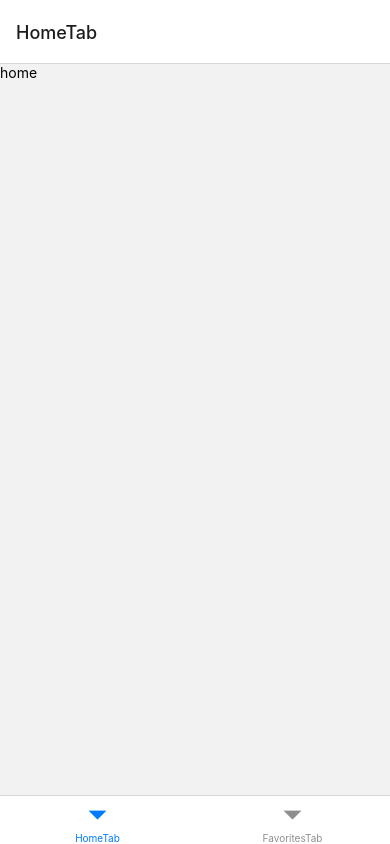
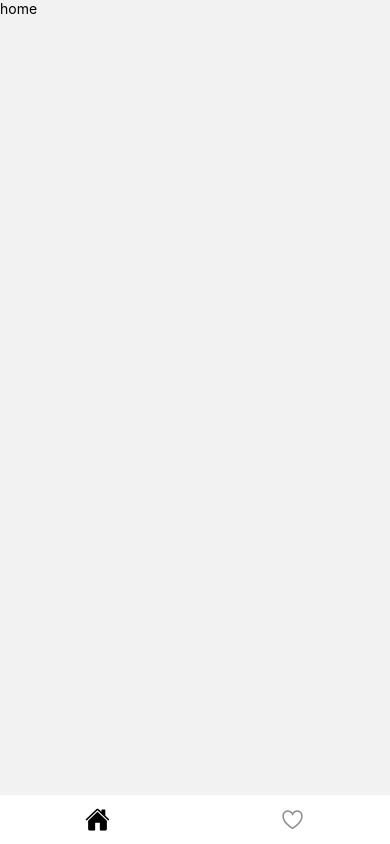
Before and after one commit to oliveiramiro2/receita-facil, a React Native app: screen / in a window 390 px wide. Built offline with nearby package versions, Linux system fonts and the light colour scheme.

Commit message:
added layout of tab bottom navigation
create and config project

```diff
--- a/src/routes/index.tsx
+++ b/src/routes/index.tsx
@@ -1,18 +1,74 @@
 import { createBottomTabNavigator } from '@react-navigation/bottom-tabs';
+import { Ionicons } from '@expo/vector-icons';
 
 import { Home, Favorites } from '../pages';
 
 type ITabNavigator = {
     HomeTab: object | undefined;
     FavoritesTab: object | undefined;
-}
+};
 
 const Tab = createBottomTabNavigator<ITabNavigator>();
 
 const RoutesReceitaFacil = () => (
-    <Tab.Navigator>
-        <Tab.Screen name="HomeTab" component={Home} />
-        <Tab.Screen name="FavoritesTab" component={Favorites} />
+    <Tab.Navigator
+        screenOptions={{
+            headerShown: false,
+            tabBarHideOnKeyboard: true,
+            tabBarShowLabel: false,
+            tabBarActiveTintColor: '#121212',
+            tabBarStyle: {
+                backgroundColor: '#fff',
+                borderTopWidth: 0,
+            },
+        }}
+    >
+        <Tab.Screen
+            name="HomeTab"
+            component={Home}
+            options={{
+                tabBarIcon: ({ color, focused, size }) => {
+                    if (focused) {
+                        return (
+                            <Ionicons name="home" color="#000" size={size} />
+                        );
+                    }
+
+                    return (
+                        <Ionicons
+                            name="home-outline"
+                            color={color}
+                            size={size}
+                        />
+                    );
+                },
+            }}
+        />
+        <Tab.Screen
+            name="FavoritesTab"
+            component={Favorites}
+            options={{
+                tabBarIcon: ({ color, focused, size }) => {
+                    if (focused) {
+                        return (
+                            <Ionicons
+                                name="heart"
+                                color="#ff4141"
+                                size={size}
+                            />
+                        );
+                    }
+
+                    return (
+                        <Ionicons
+                            name="heart-outline"
+                            color={color}
+                            size={size}
+                        />
+                    );
+                },
+            }}
+        />
     </Tab.Navigator>
 );
 
```
Also changed, not shown: .eslintrc.json.
